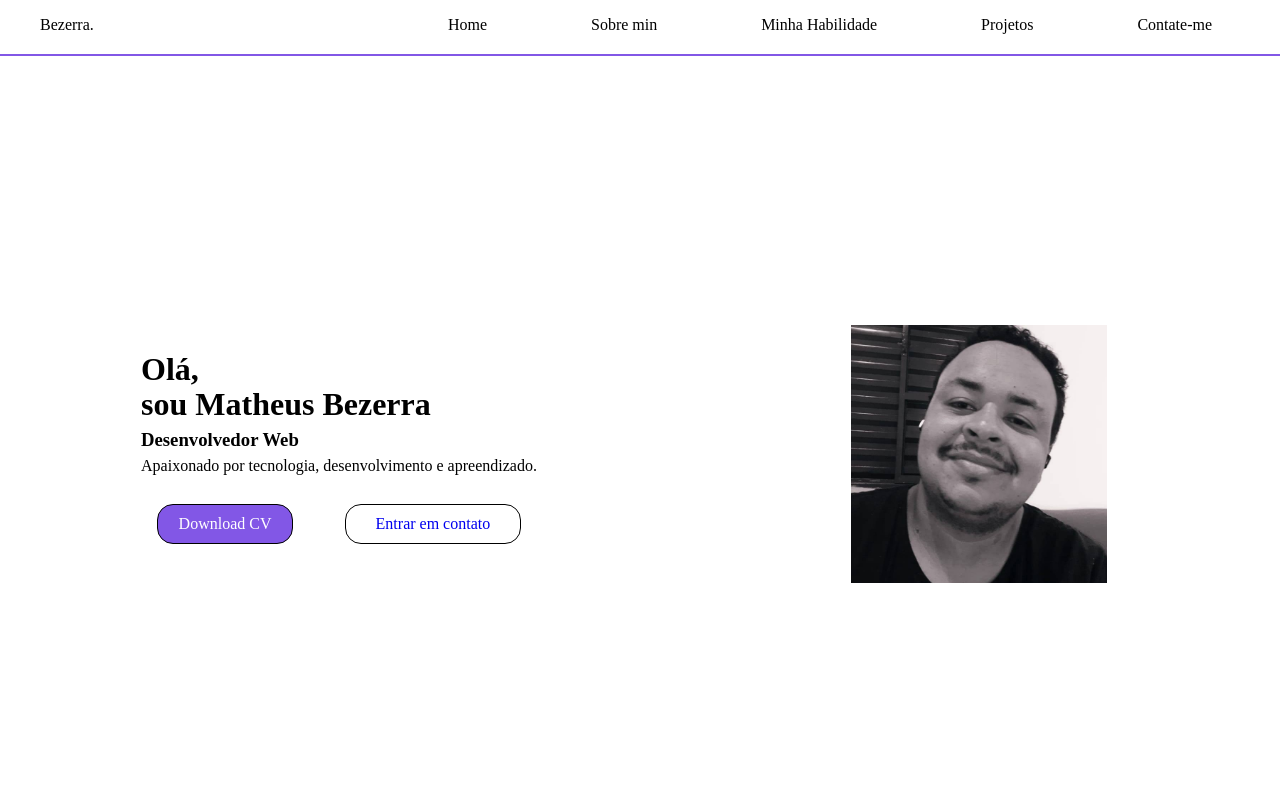
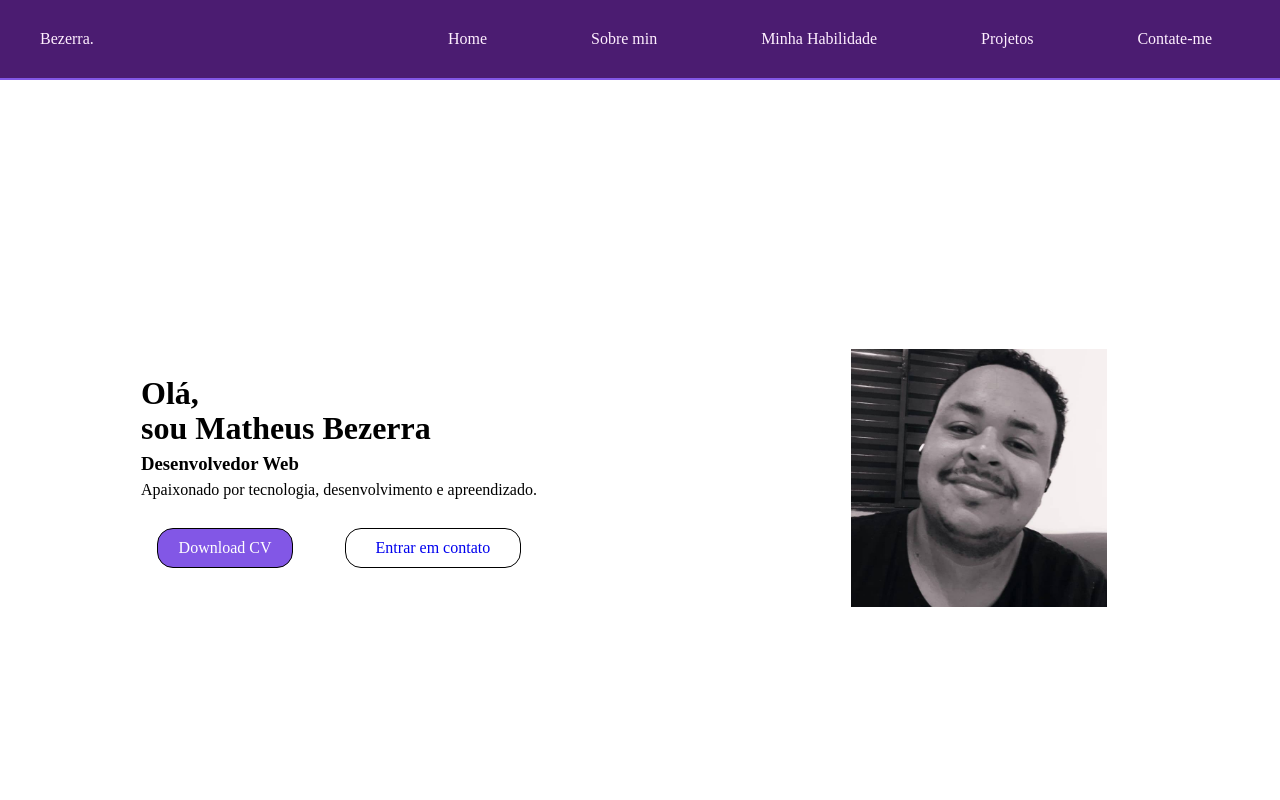
Before and after one commit to Matheusbezerra-dev/portfolio, a React (Vite) app: page / in a window 1280 px wide. Shown: the top 800 px of the page. Built offline with nearby package versions, Linux system fonts and the light colour scheme.

Commit message:
fazendo o css

```diff
--- a/src/components/AboutMe/AboutMeStyle.ts
+++ b/src/components/AboutMe/AboutMeStyle.ts
@@ -56,7 +56,7 @@ export const ButtonCV = styled.a`
   color: #fff;
   background-color: #8257E6;
   :hover{
-    transition: 400ms;
+    transition: 800ms;
     background-color: #4c007d;
   }
   @media (max-width: 450px) {
@@ -76,7 +76,7 @@ export const ButtonContact = styled.a`
   border-radius: 1rem;
   :hover {
     color: #fff;
-    transition: 400ms;
+    transition: 800ms;
     background-color: #4c007d;
   };
   @media (max-width: 450px) {
--- a/src/components/Header/HeaderStyle.ts
+++ b/src/components/Header/HeaderStyle.ts
@@ -3,15 +3,17 @@ import styled from "styled-components";
 export const ContainerHeader = styled.header`
   display: flex;
   justify-content: space-between;
-  height: 3.5rem;
+  align-items: center;
+  height: 5rem;
+  background-color: #4b1c71;
   border-bottom: 2px solid #8257E6;
   a {
-    color: black;
+    color: #fff0ff;
     text-decoration: none;
     :hover {
       transition: 800ms;
-      color: #4c007d;
-      border-bottom: 1px solid #4c007d;
+      color: #aaa;
+      border-bottom: 1px solid #aaa;
     }
   }
 `;
--- a/src/components/ProjectFour/ProjectFour.tsx
+++ b/src/components/ProjectFour/ProjectFour.tsx
@@ -44,8 +44,8 @@ const ProjectFour: React.FC<CarouselProps> = ({ project }): JSX.Element => {
         </div>
       </Slider>
       <ContainerButton>
-        <ButtonDeploy href={project.deploy}>Deploy</ButtonDeploy>
-        <ButtonRepositories href={project.repositories}>Repositório</ButtonRepositories>
+        <ButtonDeploy href={project.deploy} target='_blank'>Deploy</ButtonDeploy>
+        <ButtonRepositories href={project.repositories} target='_blank'>Repositório</ButtonRepositories>
       </ContainerButton>
     </ContainerSlider>
   )
```
